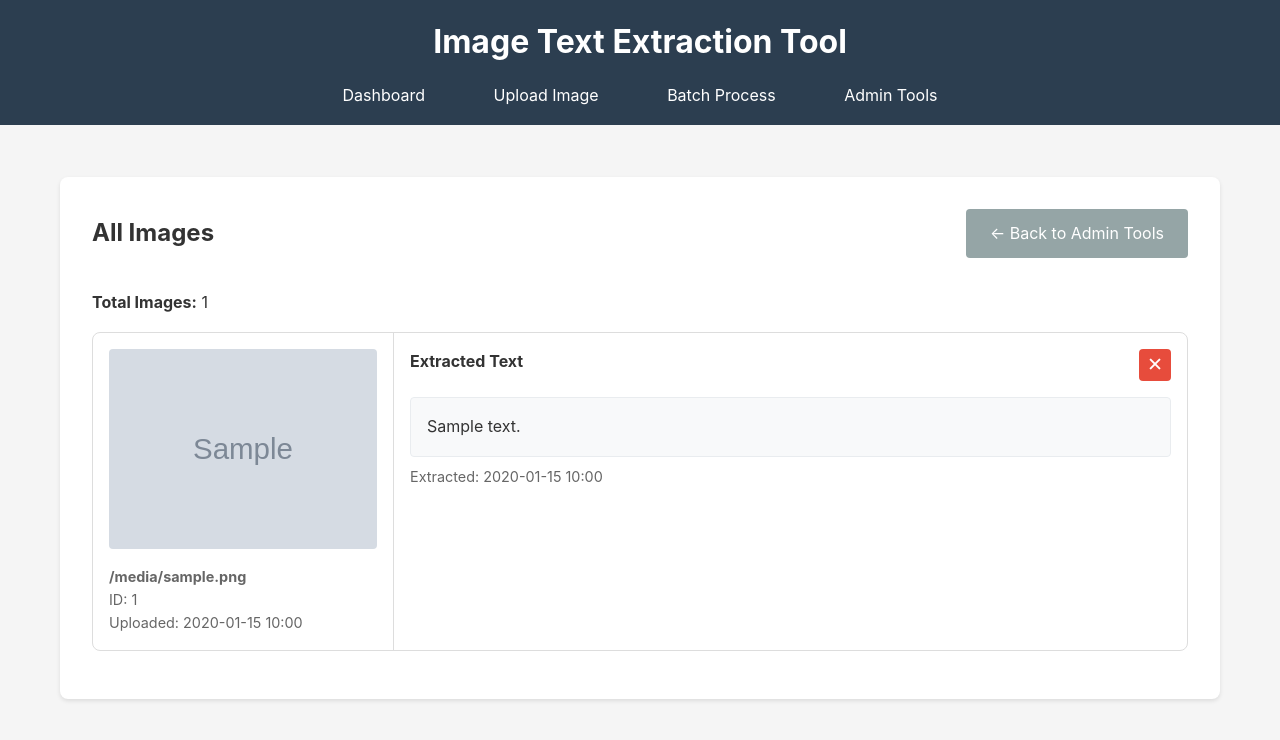
After one commit to david-leber/post-secret-archive, a Flask app: template image-text-mvp/extraction-tool/templates/view_all_images.html in a window 1280 px wide. The commit adds this page. Shown: the top 740 px of the page. Run offline with Flask 3, Linux system fonts and the light colour scheme; the template is opened without the code that fills it: most values are stand-ins (such as "Sample title", 1, 10 or a date in 2020); grey boxes marked "Sample" are stand-in pictures.

Commit message:
Add an admin dashboard

```diff
--- a/image-text-mvp/extraction-tool/app.py
+++ b/image-text-mvp/extraction-tool/app.py
@@ -62,7 +62,7 @@ def upload_post():
 
     if file and allowed_file(file.filename):
         LOG.info(f"Accepted file {file.filename}")
-        filename = secure_filename(file.filename)
+        filename = clean_file_name(file.filename)
         s3_key = f"images/{filename}"
 
         try:
@@ -90,6 +90,17 @@ def upload_post():
         LOG.error(message)
         flash(message)
         return redirect(request.url)
+
+
+def clean_file_name(file: str) -> str:
+    secure_name = secure_filename(file)
+
+    # Remove any extra . characters to prevent issues
+    if secure_name.count(".") > 1:
+        parts = secure_name.split(".")
+        secure_name = "_".join(parts[:-1]) + "." + parts[-1]
+    LOG.info(f"Cleaned filename: {secure_name}")
+    return secure_name
 
 
 @app.route("/extract/<int:image_id>", methods=["GET"])
@@ -175,5 +186,41 @@ def batch():
         return redirect(url_for("index"))
 
 
+@app.route("/admin")
+def admin_tools():
+    """Show admin tools page"""
+    return render_template("admin_tools.html")
+
+
+@app.route("/admin/images")
+def view_all_images():
+    """Show all images with their extracted text"""
+    db = DBHandler()
+    images = db.get_all_images_with_text()
+
+    # Get image URLs from S3
+    s3_handler = S3Handler()
+    for image in images:
+        image["url"] = s3_handler.get_file_url(image["s3_key"])
+
+    db.close()
+    return render_template("view_all_images.html", images=images)
+
+
+@app.route("/admin/delete_image/<int:image_id>", methods=["POST"])
+def delete_image(image_id: int):
+    """Delete an image and its extracted text"""
+    db = DBHandler()
+    try:
+        db.delete_image(image_id)
+        flash("Image deleted successfully!", "success")
+    except Exception as e:
+        flash(f"Error deleting image: {str(e)}", "error")
+    finally:
+        db.close()
+
+    return redirect(url_for("view_all_images"))
+
+
 if __name__ == "__main__":
     app.run(host="0.0.0.0", port=5000, debug=True)
--- a/image-text-mvp/extraction-tool/templates/base.html
+++ b/image-text-mvp/extraction-tool/templates/base.html
@@ -99,6 +99,7 @@
             <a href="{{ url_for('index') }}">Dashboard</a>
             <a href="{{ url_for('upload') }}">Upload Image</a>
             <a href="{{ url_for('batch') }}">Batch Process</a>
+            <a href="{{ url_for('admin_tools') }}">Admin Tools</a>
         </nav>
     </header>
 
--- /dev/null
+++ b/image-text-mvp/extraction-tool/templates/view_all_images.html
@@ -0,0 +1,103 @@
+{% extends "base.html" %}
+
+{% block title %}View All Images - Image Text Extraction{% endblock %}
+
+{% block content %}
+<div class="card">
+    <div style="display: flex; justify-content: space-between; align-items: center; margin-bottom: 2rem;">
+        <h2>All Images</h2>
+        <a href="{{ url_for('admin_tools') }}" class="btn btn-secondary">← Back to Admin Tools</a>
+    </div>
+
+    {% if images %}
+        <div style="margin-bottom: 1rem;">
+            <p><strong>Total Images:</strong> {{ images|length }}</p>
+        </div>
+
+        {% for image in images %}
+        <div class="image-row" style="display: flex; border: 1px solid #ddd; margin-bottom: 1rem; border-radius: 8px; overflow: hidden; background: white;">
+            <!-- Image Column -->
+            <div style="flex: 0 0 300px; padding: 1rem;">
+                <img src="{{ image.url }}" alt="{{ image.filename }}" style="width: 100%; height: 200px; object-fit: cover; border-radius: 4px;">
+                <div style="margin-top: 0.5rem; font-size: 0.9rem; color: #666;">
+                    <strong>{{ image.filename }}</strong><br>
+                    ID: {{ image.id }}<br>
+                    Uploaded: {{ image.created_at.strftime('%Y-%m-%d %H:%M') if image.created_at else 'Unknown' }}
+                </div>
+            </div>
+
+            <!-- Text Column -->
+            <div style="flex: 1; padding: 1rem; border-left: 1px solid #ddd;">
+                <div style="display: flex; justify-content: space-between; align-items: flex-start; margin-bottom: 1rem;">
+                    <h4>Extracted Text</h4>
+                    <button onclick="confirmDelete({{ image.id }}, '{{ image.filename }}')"
+                            style="background: #e74c3c; color: white; border: none; padding: 0.5rem; border-radius: 4px; cursor: pointer; font-size: 1.2rem; width: 32px; height: 32px; display: flex; align-items: center; justify-content: center;"
+                            title="Delete this image">
+                        ✕
+                    </button>
+                </div>
+
+                {% if image.text_content %}
+                    <div style="background: #f8f9fa; padding: 1rem; border-radius: 4px; border: 1px solid #e9ecef; white-space: pre-wrap; font-family: inherit;">{{ image.text_content }}</div>
+                    {% if image.text_created_at %}
+                        <div style="margin-top: 0.5rem; font-size: 0.9rem; color: #666;">
+                            Extracted: {{ image.text_created_at.strftime('%Y-%m-%d %H:%M') }}
+                        </div>
+                    {% endif %}
+                {% else %}
+                    <div style="color: #999; font-style: italic; padding: 1rem; background: #f8f9fa; border-radius: 4px; border: 1px solid #e9ecef;">
+                        No text extracted yet
+                    </div>
+                    <div style="margin-top: 1rem;">
+                        <a href="{{ url_for('extract', image_id=image.id) }}" class="btn" style="font-size: 0.9rem; padding: 0.5rem 1rem;">
+                            Extract Text
+                        </a>
+                    </div>
+                {% endif %}
+            </div>
+        </div>
+        {% endfor %}
+
+    {% else %}
+        <div style="text-align: center; padding: 3rem; color: #999;">
+            <h3>No images found</h3>
+            <p>Upload some images to get started!</p>
+            <a href="{{ url_for('upload') }}" class="btn" style="margin-top: 1rem;">Upload Image</a>
+        </div>
+    {% endif %}
+</div>
+
+<!-- Delete Confirmation Modal -->
+<div id="deleteModal" style="display: none; position: fixed; top: 0; left: 0; width: 100%; height: 100%; background: rgba(0,0,0,0.5); z-index: 1000; align-items: center; justify-content: center;">
+    <div style="background: white; padding: 2rem; border-radius: 8px; max-width: 400px; text-align: center;">
+        <h3 style="margin-bottom: 1rem; color: #e74c3c;">Delete Image</h3>
+        <p style="margin-bottom: 2rem;">Are you sure you want to delete <strong id="deleteFileName"></strong>?</p>
+        <p style="margin-bottom: 2rem; color: #666; font-size: 0.9rem;">This action cannot be undone. Both the image and any extracted text will be permanently deleted.</p>
+        <div>
+            <button onclick="closeDeleteModal()" class="btn btn-secondary" style="margin-right: 1rem;">Cancel</button>
+            <form id="deleteForm" method="POST" style="display: inline;">
+                <button type="submit" class="btn" style="background: #e74c3c;">Delete</button>
+            </form>
+        </div>
+    </div>
+</div>
+
+<script>
+function confirmDelete(imageId, filename) {
+    document.getElementById('deleteFileName').textContent = filename;
+    document.getElementById('deleteForm').action = '/admin/delete_image/' + imageId;
+    document.getElementById('deleteModal').style.display = 'flex';
+}
+
+function closeDeleteModal() {
+    document.getElementById('deleteModal').style.display = 'none';
+}
+
+// Close modal when clicking outside of it
+document.getElementById('deleteModal').addEventListener('click', function(e) {
+    if (e.target === this) {
+        closeDeleteModal();
+    }
+});
+</script>
+{% endblock %}
```
Also changed, not shown: image-text-mvp/extraction-tool/templates/admin_tools.html (added, +30 -0 lines), image-text-mvp/extraction-tool/utils/db_handler.py (+22 -0 lines).
